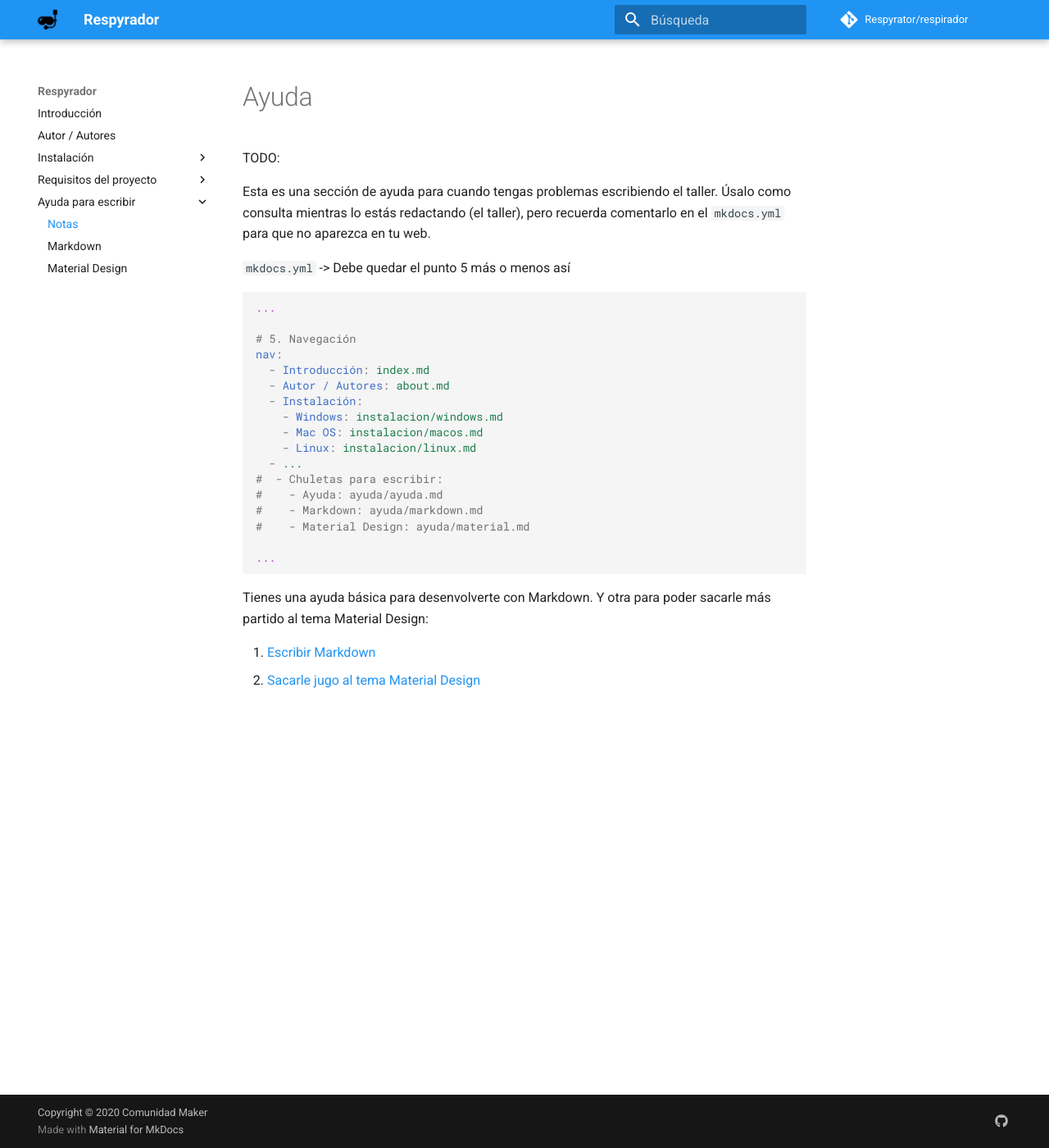
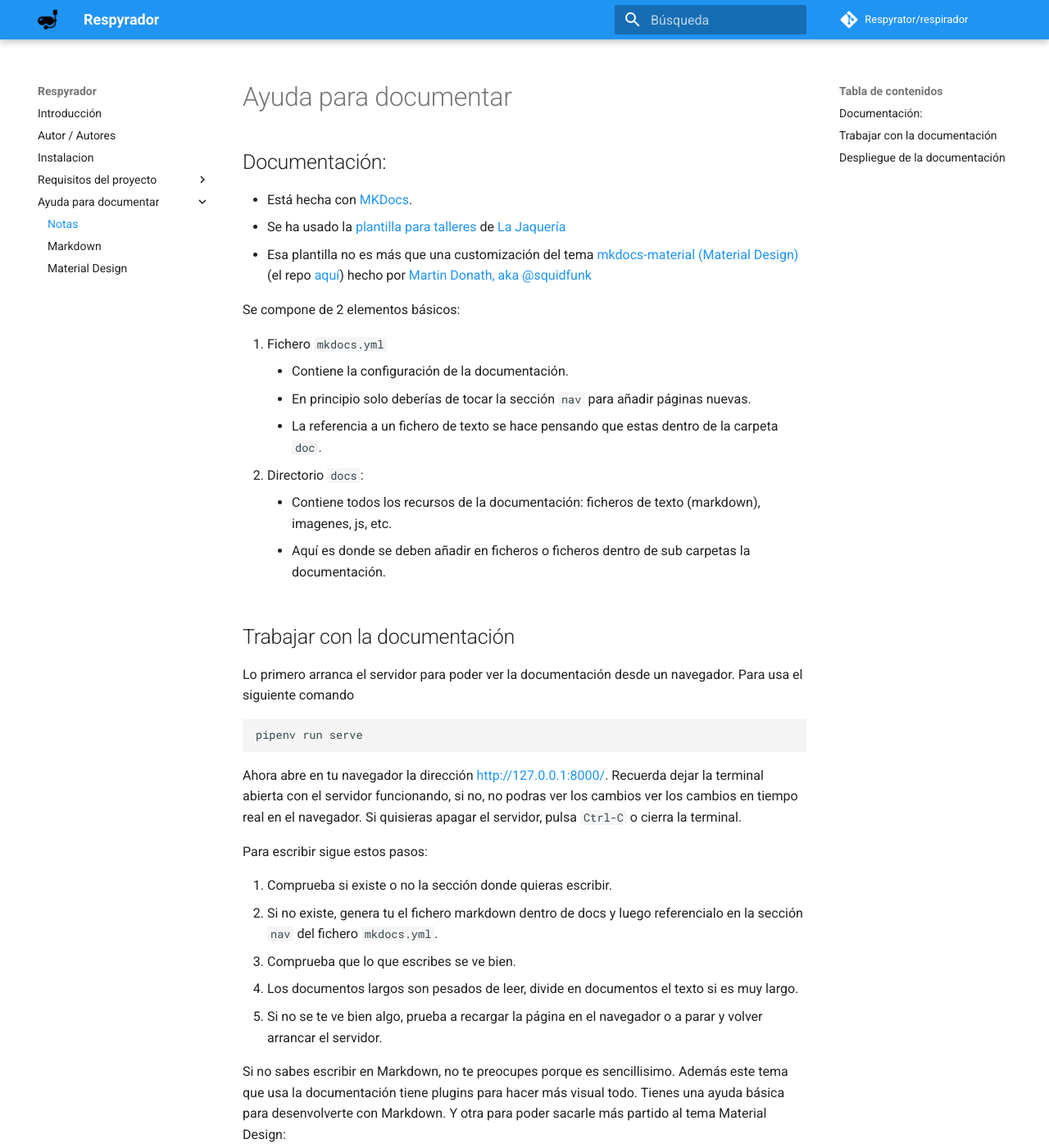
Before and after one commit to Respyrator/Respyrator.github.io, an MkDocs documentation site: the page built from docs/ayuda/ayuda.md, in a window 1280 px wide and 1400 px high. Shown: the whole window at 82% size. Built offline with MkDocs 1.6.1 and Material for MkDocs 9.7.7, drawn with Linux system fonts in a browser that asks for light colours; comment, search, counter and statistics services are not loaded; some of the changed text lies outside the part shown.

Commit message:
ayuda para la documentación

````diff
--- a/docs/ayuda/ayuda.md
+++ b/docs/ayuda/ayuda.md
@@ -1,32 +1,54 @@
-# Ayuda
+# Ayuda para documentar
 
-TODO:
+## Documentación:
 
-Esta es una sección de ayuda para cuando tengas problemas escribiendo el taller. Úsalo como consulta mientras lo estás redactando (el taller), pero recuerda comentarlo en el `mkdocs.yml` para que no aparezca en tu web.
+- Está hecha con [MKDocs](https://www.mkdocs.org/).
+- Se ha usado la [plantilla para talleres](https://github.com/lajaqueria/plantilla-taller) de [La Jaquería](https://lajaqueria.org)
+- Esa plantilla no es más que una customización del tema [mkdocs-material (Material Design)](https://squidfunk.github.io/mkdocs-material/) (el repo [aquí](https://github.com/squidfunk/mkdocs-material)) hecho por [Martin Donath, aka @squidfunk](https://github.com/squidfunk)
 
-`mkdocs.yml` -> Debe quedar el punto 5 más o menos así
+Se compone de 2 elementos básicos:
 
-```yml
-...
+1. Fichero `mkdocs.yml`
+    - Contiene la configuración de la documentación.
+    - En principio solo deberías de tocar la sección `nav` para añadir páginas nuevas.
+    - La referencia a un fichero de texto se hace pensando que estas dentro de la carpeta `doc`.
+2. Directorio `docs`:
+    - Contiene todos los recursos de la documentación: ficheros de texto (markdown), imagenes, js, etc.
+    - Aquí es donde se deben añadir en ficheros o ficheros dentro de sub carpetas la documentación.
 
-# 5. Navegación
-nav:
-  - Introducción: index.md
-  - Autor / Autores: about.md
-  - Instalación:
-    - Windows: instalacion/windows.md
-    - Mac OS: instalacion/macos.md
-    - Linux: instalacion/linux.md
-  - ...
-#  - Chuletas para escribir:
-#    - Ayuda: ayuda/ayuda.md
-#    - Markdown: ayuda/markdown.md
-#    - Material Design: ayuda/material.md
+## Trabajar con la documentación
 
-...
+Lo primero arranca el servidor para poder ver la documentación desde un navegador. Para usa el siguiente comando
+
+```bash
+pipenv run serve
 ```
 
-Tienes una ayuda básica para desenvolverte con Markdown. Y otra para poder sacarle más partido al tema Material Design:
+Ahora abre en tu navegador la dirección [http://127.0.0.1:8000/](http://127.0.0.1:8000/). Recuerda dejar la terminal abierta con el servidor funcionando, si no, no podras ver los cambios ver los cambios en tiempo real en el navegador. Si quisieras apagar el servidor, pulsa `Ctrl-C` o cierra la terminal.
 
-1. [Escribir Markdown](markdown.md)
-2. [Sacarle jugo al tema Material Design](material.md)
+Para escribir sigue estos pasos:
+
+1. Comprueba si existe o no la sección donde quieras escribir.
+2. Si no existe, genera tu el fichero markdown dentro de docs y luego referencialo en la sección `nav` del fichero `mkdocs.yml`.
+3. Comprueba que lo que escribes se ve bien.
+4. Los documentos largos son pesados de leer, divide en documentos el texto si es muy largo.
+5. Si no se te ve bien algo, prueba a recargar la página en el navegador o a parar y volver arrancar el servidor.
+
+Si no sabes escribir en Markdown, no te preocupes porque es sencillisimo. Además este tema que usa la documentación tiene plugins para hacer más visual todo. Tienes una ayuda básica para desenvolverte con Markdown. Y otra para poder sacarle más partido al tema Material Design:
+
+- [Escribir Markdown](markdown.md)
+- [Sacarle jugo al tema Material Design](material.md)
+
+## Despliegue de la documentación
+
+La documentación se va a ver [aquí](https://respyrator.github.io/respirador/). Tiene los ficheros de despliegue `.travis.yml` para Travis-CI, y también el `.readthedocs.yml` para ReadTheDocs.
+
+En principio la documentación se actualizará sola una vez los cambios se suban a la rama `master`.
+
+Aun así, si quieres ver la documentación que has hecho en una web real, puedes usar el comando
+
+```bash
+pipenv run deploy
+```
+
+Esto generará la web, la meterá en la rama `gh-pages` de tu repositorio y podrás ver la docu en https://<tu-usuario-de-github>.io/respirador/.
--- a/mkdocs.yml
+++ b/mkdocs.yml
@@ -23,18 +23,19 @@ nav:
   # Modelo para empezar: Intro, Info del autor y la instalación
   - Introducción: index.md # TODO:
   - Autor / Autores: about.md # TODO:
-  - Instalación:
-    - Instalación: instalacion/instalacion.md # TODO:
-    - Windows: instalacion/windows.md # TODO:
-    - Mac OS: instalacion/macos.md # TODO:
-    - Linux: instalacion/linux.md # TODO:
+  - Instalacion: instalacion/instalacion.md
+    #- Instalación:
+    #- Instalación: instalacion/instalacion.md # TODO:
+    #- Windows: instalacion/windows.md # TODO:
+    #- Mac OS: instalacion/macos.md # TODO:
+    #- Linux: instalacion/linux.md # TODO:
   # Aquí seguirían tus secciones
   - Requisitos del proyecto:
     - Requisitos: requisitos/requisitos.md
     - Enviar comandos: requisitos/rx.md
     - Recibir datos: requisitos/tx.md
   # Por último, comenta estas 4 líneas
-  - Ayuda para escribir: # TODO:
+  - Ayuda para documentar:
     - Notas: ayuda/ayuda.md # TODO:
     - Markdown: ayuda/markdown.md # TODO:
     - Material Design: ayuda/material.md # TODO:
````
